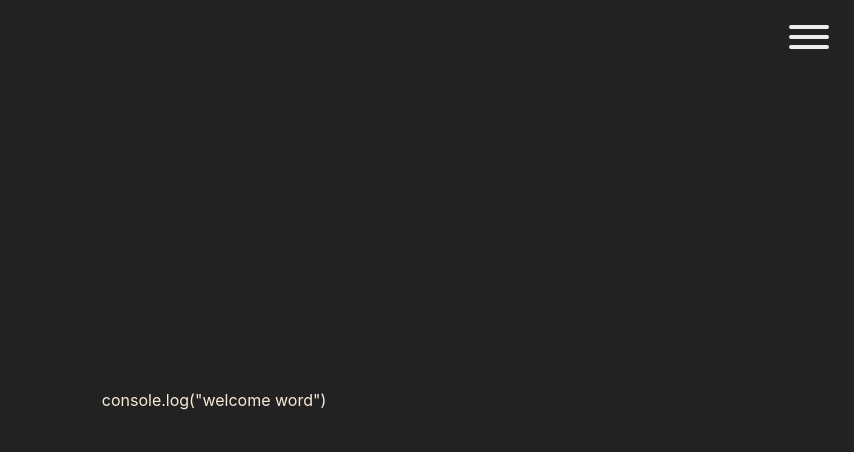
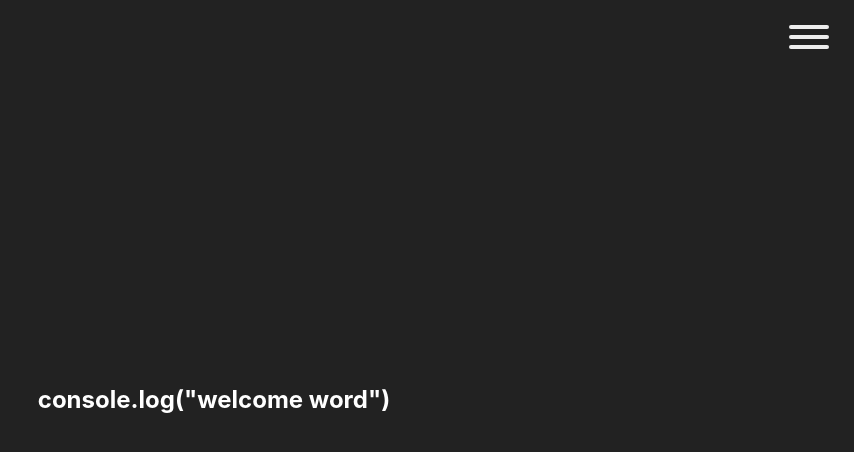
Before and after one commit to PawelBorowik/My-Page, a React (Create React App) app: page / in a window 1280 px wide. Shown: the top 452 px of the page, without its empty margins (426-1280 px from the left). Built offline with nearby package versions, Linux system fonts and the light colour scheme.

Commit message:
Added "react-router-dom" to nav

```diff
--- a/package.json
+++ b/package.json
@@ -8,6 +8,7 @@
     "@testing-library/user-event": "^7.2.1",
     "react": "^16.12.0",
     "react-dom": "^16.12.0",
+    "react-router-dom": "^5.1.2",
     "react-scripts": "3.4.0"
   },
   "scripts": {
--- /dev/null
+++ b/src/About.js
@@ -0,0 +1,7 @@
+import React from 'react';
+
+
+function About() {
+    return <h2>gaga</h2>;
+}
+export default About;
--- a/src/App.css
+++ b/src/App.css
@@ -1,15 +1,11 @@
 .App {
 position: relative;
 width: 100%;
- max-height: 100vh;
+ height: 100vh;
  overflow: hidden;
   background-color: #222;
 }
-p{
-  color: antiquewhite;
-  text-align: center;
-  line-height: 100vh;
-}
+
 
 
 
@@ -27,7 +23,7 @@ p{
    top:100%;
    bottom:-75%;
    right: 0;
-   background-color:blue;
+   background-color:gray;
    color: white;
    border: 2px solid;
   }
@@ -42,10 +38,12 @@ p{
  right:0;
  transition: all 1s ease;
 }
-li{
-  cursor: pointer;
-  text-align: center;
-}
+ h2{
+   color:white;
+   text-align: center;
+   line-height: 100vh;
+ }
+
 /*!
  * Hamburgers
  * @description Tasty CSS-animated hamburgers
--- a/src/App.js
+++ b/src/App.js
@@ -1,4 +1,15 @@
-import React from 'react';
+
+
+import React from "react";
+import {
+  BrowserRouter as Router,
+  Switch,
+  Route,
+  Link
+} from "react-router-dom";
+import Home from "./Home"
+import Users from "./Users"
+import About from "./About"
 
 import './App.css';
 import { useState } from 'react';
@@ -15,7 +26,7 @@ function App() {
   return (
 
     <div className="App">
-      <p>console.log("welcome word")</p>
+
       <div className="x">
         <button onClick={() => handleClick()} className={`hamburger hamburger--emphatic ${x ? "is-active" : ""}`} type="button">
           <span className="hamburger-box">
@@ -23,14 +34,40 @@ function App() {
           </span>
         </button>
       </div>
-      < div className={`nav ${!x ? "hide" : "show"}`
-      }>
-        <ul>
-          <li onClick={() => handleClick()} >Michał</li>
-          <li onClick={() => handleClick()} >Kamila</li>
 
-        </ul>
-      </div >
+      <Router>
+        < div className={`nav ${!x ? "hide" : "show"}`}>
+          <nav>
+            <ul>
+              <li onClick={() => handleClick()}>
+                <Link to="/">Home</Link>
+              </li>
+              <li onClick={() => handleClick()}>
+                <Link to="/about">About</Link>
+              </li >
+              <li onClick={() => handleClick()}>
+                <Link to="/users">Users</Link>
+              </li>
+            </ul>
+          </nav>
+        </div>
+
+        {/* A <Switch> looks through its children <Route>s and
+            renders the first one that matches the current URL. */}
+        <Switch>
+          <Route path="/about">
+            <About />
+          </Route>
+          <Route path="/users">
+            <Users />
+          </Route>
+          <Route path="/">
+            <Home />
+          </Route>
+        </Switch>
+
+      </Router>
+
     </div >
   );
 }
--- /dev/null
+++ b/src/Home.js
@@ -0,0 +1,7 @@
+import React from 'react';
+
+
+function Home() {
+    return <h2>console.log("welcome word")</h2>;
+}
+export default Home;
--- /dev/null
+++ b/src/Users.js
@@ -0,0 +1,8 @@
+
+import React from 'react';
+
+
+function Users() {
+    return <h2>Users</h2>;
+}
+export default Users;
```
Also changed, not shown: 1 other file (tests, documents, lock files or other folders).
